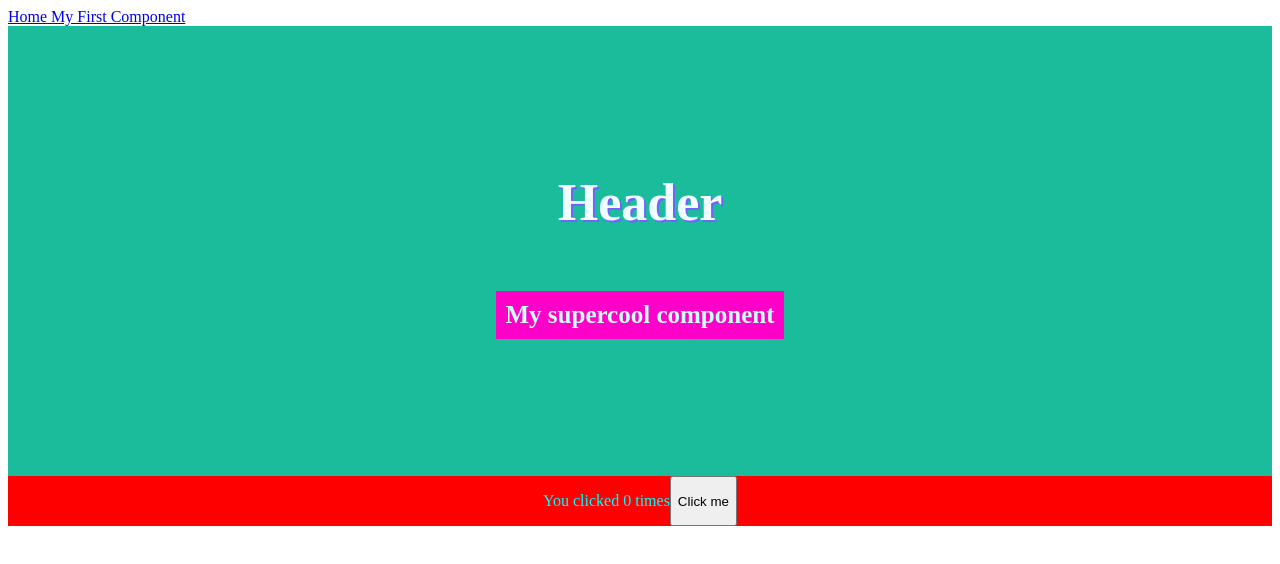
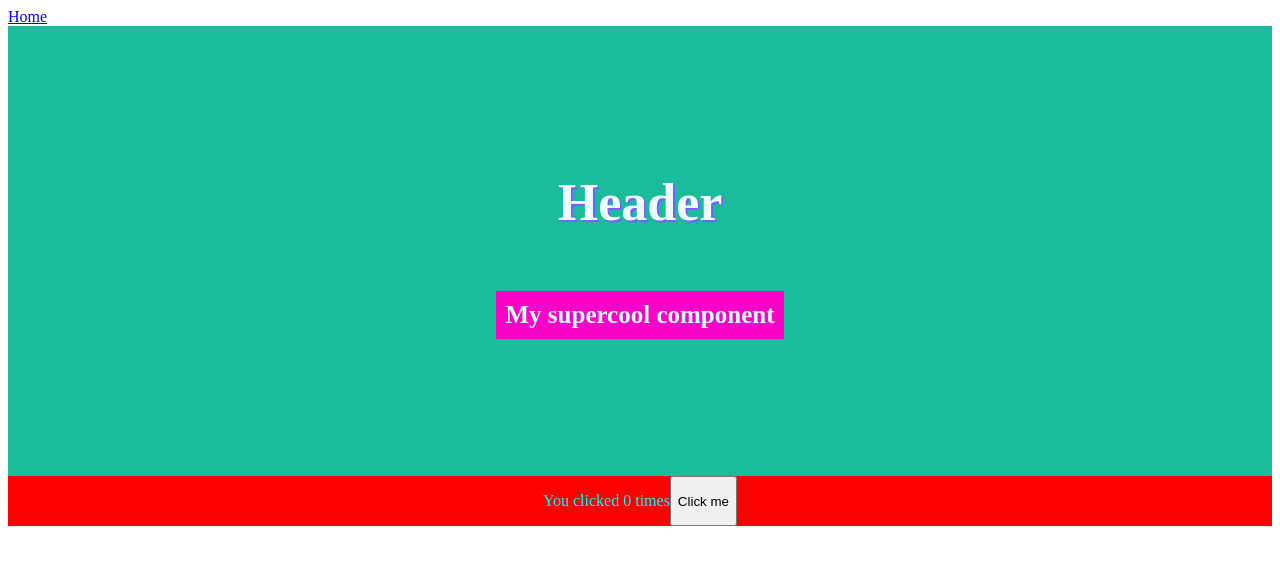
Before and after one commit to Destileus/portfoliosomething, a React (Create React App) app: page / in a window 1280 px wide. Shown: the top 564 px of the page. Built offline with nearby package versions, Linux system fonts and the light colour scheme.

Commit message:
quick fix

```diff
--- a/src/components/example/navbar/navbar.tsx
+++ b/src/components/example/navbar/navbar.tsx
@@ -10,7 +10,6 @@ const Navbar: React.FC<NavbarProps> = () => {
   return (
     <div className = {styles.container}>
       <Link to="/">Home</Link>
-      <Link to="/first">  My First Component</Link>
     </div>
   )
 }
```
